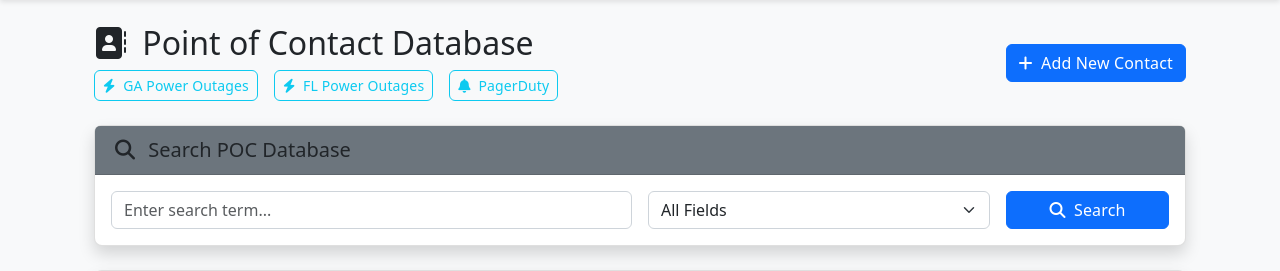
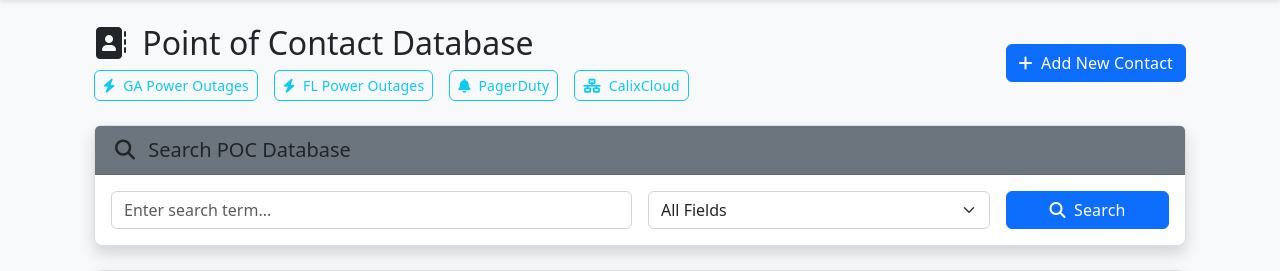
Before and after one commit to isag33k/acorn-app, a Flask app: page /contacts in a window 1280 px wide. Shown: the part 56-327 px from the top of the page. Run offline with Flask 3, Linux system fonts and the light colour scheme; the visitor is signed in with stand-in values (Sample User, id 1); data comes from the database, SQL or seed files in the repository; data that the repository does not hold is empty; some libraries are stand-ins or nearby versions.

Commit message:
Add CalixCloud link to Point of Contact Database page
Replit-Commit-Author: Agent
Replit-Commit-Session-Id: fe66dd87-fa88-47cd-bdf5-0f8e29a095e7
Replit-Commit-Screenshot-Url: https://storage.googleapis.com/screenshot-production-us-central1/6d084a6a-80c1-4660-9091-1790b9fe2d46/fd788c39-d3c0-4bcd-95f7-ac829a89565a.jpg

```diff
--- a/templates/contacts.html
+++ b/templates/contacts.html
@@ -17,6 +17,9 @@
                 </a>
                 <a href="https://liveoakfiber.pagerduty.com/incidents" target="_blank" class="btn btn-sm btn-outline-info">
                     <i class="fas fa-bell me-1"></i> PagerDuty
+                </a>
+                <a href="https://calixcloud.calix.com/cco/home/active-systems-geomap" target="_blank" class="btn btn-sm btn-outline-info">
+                    <i class="fas fa-network-wired me-1"></i> CalixCloud
                 </a>
             </div>
         </div>
```
